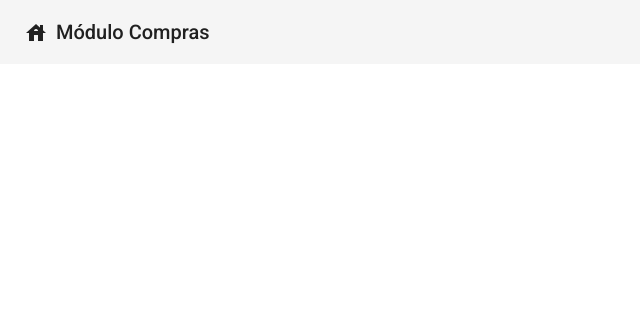
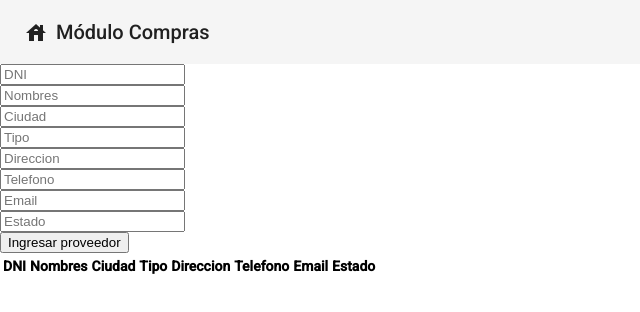
Before and after one commit to RGAC98/app-compras, an Angular app: page /proveedores in a window 1280 px wide. Before the commit this address led to /. Shown: the top 312 px of the page, without its empty margins (0-640 px from the left). Built offline with nearby package versions, Linux system fonts and the light colour scheme; no server answers.

Commit message:
feat: componente proveedores
Se ha creado el componente de proveedores y se ha desarrollado los métodos de crear proveedor y obtener proveedores

```diff
--- /dev/null
+++ b/src/app/_services/proveedores.service.ts
@@ -0,0 +1,22 @@
+import { Injectable } from '@angular/core';
+import { HttpClient } from '@angular/common/http'
+
+@Injectable({
+  providedIn: 'root'
+})
+export class ProveedoresService
+{
+
+  constructor(private http: HttpClient)
+  {}
+
+  postCrearProveedor(prv_dni, prv_nombre, prv_ciudad, prv_tipo, prv_direccion, prv_telefono, prv_email, prv_estado)
+  {
+    return this.http.post('https://utn-compras-api.herokuapp.com/proveedor', {prv_dni, prv_nombre, prv_ciudad, prv_tipo, prv_direccion, prv_telefono, prv_email, prv_estado});
+  }
+
+  getProveedores()
+  {
+    return this.http.get('https://utn-compras-api.herokuapp.com/proveedor')
+  }
+}
--- a/src/app/app-routing.module.ts
+++ b/src/app/app-routing.module.ts
@@ -1,10 +1,12 @@
 import { NgModule } from '@angular/core';
 import { RouterModule, Routes } from '@angular/router';
 
+import {ProveedoresComponent} from '../app/proveedor/proveedores/proveedores.component'
 import { CabeceraClienteComponent } from "./factura_cabecera/cabecera-cliente/cabecera-cliente.component";
 
 const routes: Routes = [
-  {path: 'cabeceras', component: CabeceraClienteComponent}
+  {path: 'cabeceras', component: CabeceraClienteComponent},
+  {path: 'proveedores', component: ProveedoresComponent}
 ];
 
 @NgModule({
--- /dev/null
+++ b/src/app/proveedor/proveedores/proveedores.component.html
@@ -0,0 +1,50 @@
+<div>
+    <input type="text" placeholder="DNI" [(ngModel)] = "dni" [ngModelOptions]="{standalone: true}" required/>
+    <br>
+    <input type="text" placeholder="Nombres" [(ngModel)] = "nombre" [ngModelOptions]="{standalone: true}" required/>
+    <br>
+    <input type="text" placeholder="Ciudad" [(ngModel)] = "ciudad" [ngModelOptions]="{standalone: true}" required/>
+    <br>
+    <input type="text" placeholder="Tipo" [(ngModel)] = "tipo" [ngModelOptions]="{standalone: true}" required/>
+    <br>
+    <input type="text" placeholder="Direccion" [(ngModel)] = "direccion" [ngModelOptions]="{standalone: true}" required/>
+    <br>
+    <input type="text" placeholder="Telefono" [(ngModel)] = "telefono" [ngModelOptions]="{standalone: true}" required/>
+    <br>
+    <input type="text" placeholder="Email" [(ngModel)] = "email" [ngModelOptions]="{standalone: true}" required/>
+    <br>
+    <input type="text" placeholder="Estado" [(ngModel)] = "estado" [ngModelOptions]="{standalone: true}" required/>
+</div>
+
+<div>
+    <button type="submit" (click)="CrearProveedor()" >Ingresar proveedor</button>
+</div>
+
+<div>
+    <table>
+        <thead>
+            <tr>
+                <th>DNI</th>
+                <th>Nombres</th>
+                <th>Ciudad</th>
+                <th>Tipo</th>
+                <th>Direccion</th>
+                <th>Telefono</th>
+                <th>Email</th>
+                <th>Estado</th>
+            </tr>
+        </thead>
+        <tbody>
+            <tr *ngFor = "let proveedor of listaProveedores">
+                <td>{{proveedor.prv_dni}}</td>
+                <td>{{proveedor.prv_nombre}}</td>
+                <td>{{proveedor.prv_ciudad}}</td>
+                <td>{{proveedor.prv_tipo}}</td>
+                <td>{{proveedor.prv_direccion}}</td>
+                <td>{{proveedor.prv_telefono}}</td>
+                <td>{{proveedor.prv_email}}</td>
+                <td>{{proveedor.prv_estado}}</td>
+            </tr>
+        </tbody>
+    </table>
+</div>
--- /dev/null
+++ b/src/app/proveedor/proveedores/proveedores.component.ts
@@ -0,0 +1,51 @@
+import { Component, OnInit } from '@angular/core';
+import {ProveedoresService} from '..//..//_services/proveedores.service'
+@Component({
+  selector: 'app-proveedores',
+  templateUrl: './proveedores.component.html',
+  styleUrls: ['./proveedores.component.css']
+})
+export class ProveedoresComponent implements OnInit
+{
+  dni: string
+  nombre: string
+  ciudad: string
+  tipo: boolean
+  direccion: string
+  telefono: string
+  email: string
+  estado: boolean
+
+  datos_recibido: any
+  listaProveedores = []
+
+  constructor(private proveedores_servicios: ProveedoresService)
+  {}
+
+  ngOnInit(): void
+  {
+    this.ObtenerProveedores()
+  }
+
+  CrearProveedor()
+  {
+    console.log("RECIBIDO DEL HTML: ", this.dni, this.nombre)
+    this.proveedores_servicios.postCrearProveedor(this.dni, this.nombre, this.ciudad, this.tipo,
+      this.direccion, this.telefono, this.email, this.estado).subscribe(recibido => {
+        this.datos_recibido = recibido
+        console.log(this.datos_recibido)
+      }
+    )
+  }
+
+  ObtenerProveedores()
+  {
+    this.proveedores_servicios.getProveedores().subscribe(recibido => {
+        this.datos_recibido = recibido
+        this.listaProveedores = this.datos_recibido
+        console.log(this.listaProveedores)
+      }
+    )
+  }
+
+}
```
Also changed, not shown: src/app/app.module.ts (+6 -4 lines), src/app/app.component.html (line endings or trailing spaces), src/app/proveedor/proveedores/proveedores.component.css (added).
